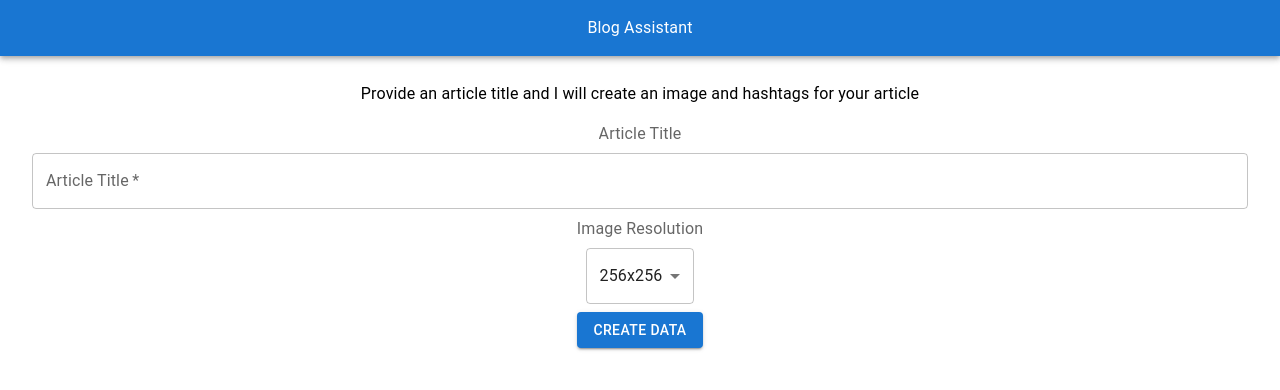
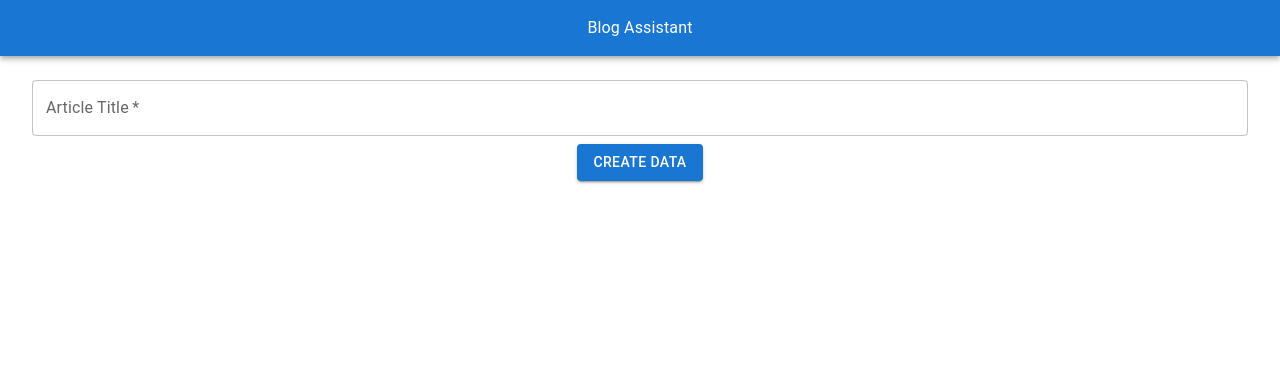
Before and after one commit to PedroMarianoAlmeida/blog-assistant, a Next.js app: page / in a window 1280 px wide. Shown: the top 390 px of the page. Built offline with nearby package versions, Linux system fonts and the light colour scheme.

Commit message:
Revert "Merge pull request #1 from PedroMarianoAlmeida/add-image-resolution"
This reverts commit 2e47ad79da54c04e40f0a254e455faad401a3a8b, reversing
changes made to e54a55a60edc532a438847f035007289c76d9f32.

```diff
--- a/src/components/ArticleTitleAssistantForm.tsx
+++ b/src/components/ArticleTitleAssistantForm.tsx
@@ -4,14 +4,9 @@ import { useState, FormEvent } from "react";
 import Button from "@mui/material/Button";
 import TextField from "@mui/material/TextField";
 import Box from "@mui/material/Box";
-import Typography from "@mui/material/Typography";
-import InputLabel from "@mui/material/InputLabel";
-import Select, { SelectChangeEvent } from "@mui/material/Select";
-import MenuItem from "@mui/material/MenuItem";
 
 import { generateSEO } from "@/services/openAi";
 import { SeoResponseData } from "@/types/openAiResponse";
-import { CreateImageRequestSizeEnum } from "openai";
 
 export interface ArticleTitleAssistantFormProps {
   setSeoResponseData: (data: SeoResponseData) => void;
@@ -21,17 +16,12 @@ export const ArticleTitleAssistantForm = ({
   setSeoResponseData,
 }: ArticleTitleAssistantFormProps) => {
   const [title, setTitle] = useState("");
-  const [imageResolution, setImageResolution] = useState<CreateImageRequestSizeEnum>("256x256");
 
   const handleSubmit = async (e: FormEvent<HTMLFormElement>) => {
     e.preventDefault();
     setSeoResponseData({ loading: true, imageUrl: "", hashtags: [] });
-    const { imageUrl, hashtags } = await generateSEO(title, imageResolution);
+    const { imageUrl, hashtags } = await generateSEO(title);
     setSeoResponseData({ loading: false, imageUrl, hashtags });
-  };
-
-  const handleResolutionChange = (event: SelectChangeEvent) => {
-    setImageResolution(event.target.value as CreateImageRequestSizeEnum );
   };
 
   return (
@@ -45,34 +35,15 @@ export const ArticleTitleAssistantForm = ({
       gap={1}
       mx={4}
     >
-      <Typography variant="subtitle1" gutterBottom>
-        Provide an article title and I will create an image and hashtags for
-        your article
-      </Typography>
-
-      <InputLabel id="article-title">Article Title</InputLabel>
       <TextField
         required
-        id="article-title"
+        id="outlined-required"
         label="Article Title"
         placeholder="How to be ranked in first page on Google"
         value={title}
         onChange={(e) => setTitle(e.target.value)}
         fullWidth
       />
-
-      <InputLabel id="image-resolution">Image Resolution</InputLabel>
-      <Select
-        labelId="image-resolution"
-        id="demo-simple-select"
-        value={imageResolution}
-        label="Age"
-        onChange={handleResolutionChange}
-      >
-        <MenuItem value={"256x256"}>256x256</MenuItem>
-        <MenuItem value={"512x512"}>512x512</MenuItem>
-        <MenuItem value={"1024x1024"}>1024x1024</MenuItem>
-      </Select>
       <Button type="submit" variant="contained">
         Create Data
       </Button>
--- a/src/services/openAi.ts
+++ b/src/services/openAi.ts
@@ -1,6 +1,6 @@
 "use server";
 
-import { Configuration, OpenAIApi, CreateImageRequestSizeEnum } from "openai";
+import { Configuration, OpenAIApi } from "openai";
 
 const configuration = new Configuration({
   apiKey: process.env.OPEN_AI_KEY,
@@ -8,14 +8,11 @@ const configuration = new Configuration({
 
 const openAi = new OpenAIApi(configuration);
 
-const generateImage = async (
-  title: string,
-  imageResolution: CreateImageRequestSizeEnum
-) => {
+const generateImage = async (title: string) => {
   const response: any = await openAi.createImage({
     prompt: title,
     n: 1,
-    size: imageResolution,
+    size: "1024x1024",
   });
 
   const imageUrl = response.data.data[0].url as string;
@@ -41,12 +38,9 @@ const generateHashtags = async (title: string) => {
   return hashtags;
 };
 
-export const generateSEO = async (
-  title: string,
-  imageResolution: CreateImageRequestSizeEnum
-) => {
+export const generateSEO = async (title: string) => {
   const [imageUrl, hashtags] = await Promise.all([
-    await generateImage(title, imageResolution),
+    await generateImage(title),
     await generateHashtags(title),
   ]);
   return {
--- a/src/types/openAiResponse.ts
+++ b/src/types/openAiResponse.ts
@@ -1,5 +1,3 @@
-import { CreateImageRequestSizeEnum } from "openai";
-
 export interface SeoResponseData {
   loading: boolean;
   imageUrl: string;
```
